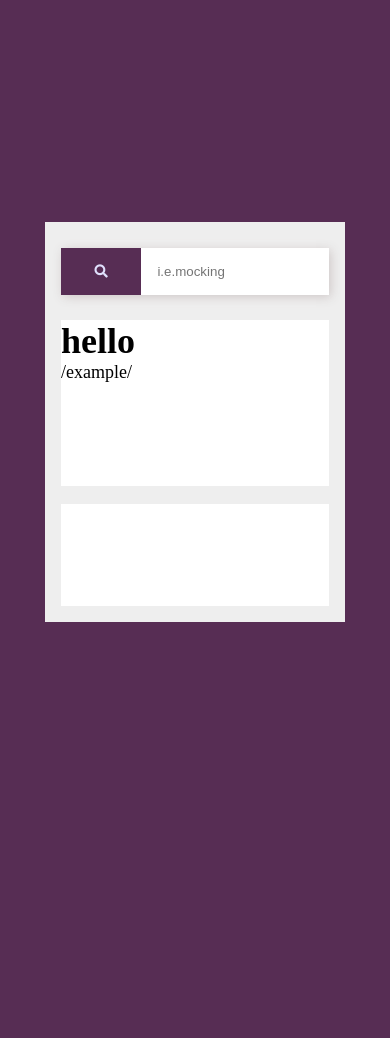
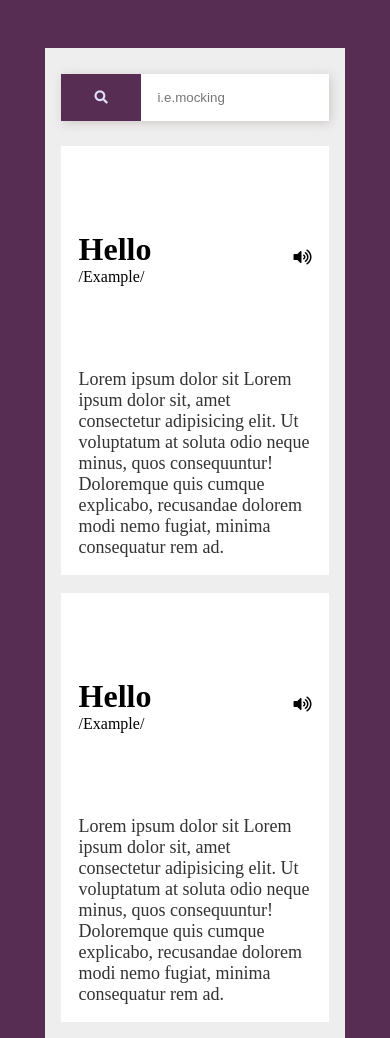
Before and after one commit to Mohan20001/dictionary, a plain HTML site: page index.html in a window 390 px wide. Before the commit the page ends 844 px from the top, so only its background shows below. Drawn offline with Linux system fonts and the light colour scheme.

Commit message:
some responsive content added

```diff
--- a/app.js
+++ b/app.js
@@ -1,6 +1,14 @@
 let txt=document.querySelector('input[type="search"]');
 let btn=document.getElementById('btn-search');
 var h=document.getElementById('w');
+let speaker=document.getElementById('speaker');
+let mean=document.getElementById('meaning');
+let pron=document.getElementById('pron');
+
+speaker.addEventListener('click',()=>{
+    ad.play();
+});
+
 
 btn.addEventListener('click',()=>{
    getDATA(txt.value);
@@ -11,8 +19,9 @@ function getDATA(word="mocking") {
     url=`https://api.dictionaryapi.dev/api/v2/entries/en/${word}`;
     fetch(url).then(data => data.json()).then(Response=>{
         alert(Response[0].meanings[0].definitions[0].definition);
+        h.innerText=Response[0].word;
         console.log(Response);
-        h.innerHTML=Response[0].meanings[0].definitions[0].definition;
+        mean.innerHTML=Response[0].meanings[0].definitions[0].definition;
     });
 }
 ///comment added
--- a/index.html
+++ b/index.html
@@ -20,16 +20,31 @@
                 <div class="word">
                     <div class="left">
                         <h1 id="w">hello</h1>
+                        <p>/<span id="pron">example</span>/</p>
+                    </div>
+                    <div class="right">
+                        <i id="speaker" class="fas fa-volume-up"></i>
+                        <audio id="ad" src="//ssl.gstatic.com/dictionary/static/sounds/20200429/hello--_gb_1.mp3" controls ></audio>
+                    </div>
+                </div>
+                <div class="meaning" id="meaning">
+                   Lorem ipsum dolor sit Lorem ipsum dolor sit, amet consectetur adipisicing elit. Ut voluptatum at soluta odio neque minus, quos consequuntur! Doloremque quis cumque explicabo, recusandae dolorem modi nemo fugiat, minima consequatur rem ad.
+                </div>
+            </div>
+            <div class="section-b">
+                <div class="word">
+                    <div class="left">
+                        <h1 id="w">hello</h1>
                         <p>/example/</p>
                     </div>
                     <div class="right">
-                        <audio src="//ssl.gstatic.com/dictionary/static/sounds/20200429/hello--_gb_1.mp3" controls ></audio>
+                        <i class="fas fa-volume-up"></i>
+                        <audio src="//ssl.gstatic.com/dictionary/static/sounds/20200429/hello--_gb_1.mp3"  controls ></audio>
                     </div>
                 </div>
-                <div class="meaning"></div>
-            </div>
-            <div class="section-b">
-
+                <div class="meaning">
+                   Lorem ipsum dolor sit Lorem ipsum dolor sit, amet consectetur adipisicing elit. Ut voluptatum at soluta odio neque minus, quos consequuntur! Doloremque quis cumque explicabo, recusandae dolorem modi nemo fugiat, minima consequatur rem ad.
+                </div>
             </div>
         </div>
     </div>
--- a/style.scss
+++ b/style.scss
@@ -15,11 +15,16 @@ body{
     display: flex;
     justify-content: center;
     align-items: center;
+    @media (max-width:880px) {
+        align-items: flex-start;
+        margin-top: 3rem;
+        margin-bottom: 3rem;
+    }
     .container{
         min-width: 300px;
         width: 60vw;
         background:#eee;
-        height: 400px;
+        height: auto;
         padding: 1rem;
         display: grid;
         grid-template-rows: 66px auto;
@@ -45,12 +50,41 @@ body{
         }
         .content-of-word{
             display: grid;
-            grid-template-columns: 1fr;
+            grid-template-columns:1fr 1fr;
             margin-top: 1rem;
             grid-gap:1em;
             color: black;
+            @media (max-width:966px) {
+                grid-template-columns: 1fr;
+            }
             div{
               background: rgb(255, 255, 255);
+            }
+            .section-a,.section-b{
+                display: grid;
+                grid-template-rows: 1fr 1fr;
+                padding:1.1rem;
+                grid-gap: 1rem;
+                .word{
+                    display: grid;
+                    grid-template-columns: 1fr 1fr;
+                    grid-gap: 1rem;
+                    font-size: 1rem;
+                    text-transform: capitalize;
+                    .left{
+                    //    background: red;
+                       align-self: center;
+                    }
+                    .right{
+                        // background: red;
+                        justify-self: end;
+                        align-self: center;
+                    }
+                }
+                .meaning{
+                    // background: rgb(30, 236, 11);
+                    opacity: 0.8;
+                }
             }
         }
     }
```
Also changed, not shown: style.css, 1 other file.
